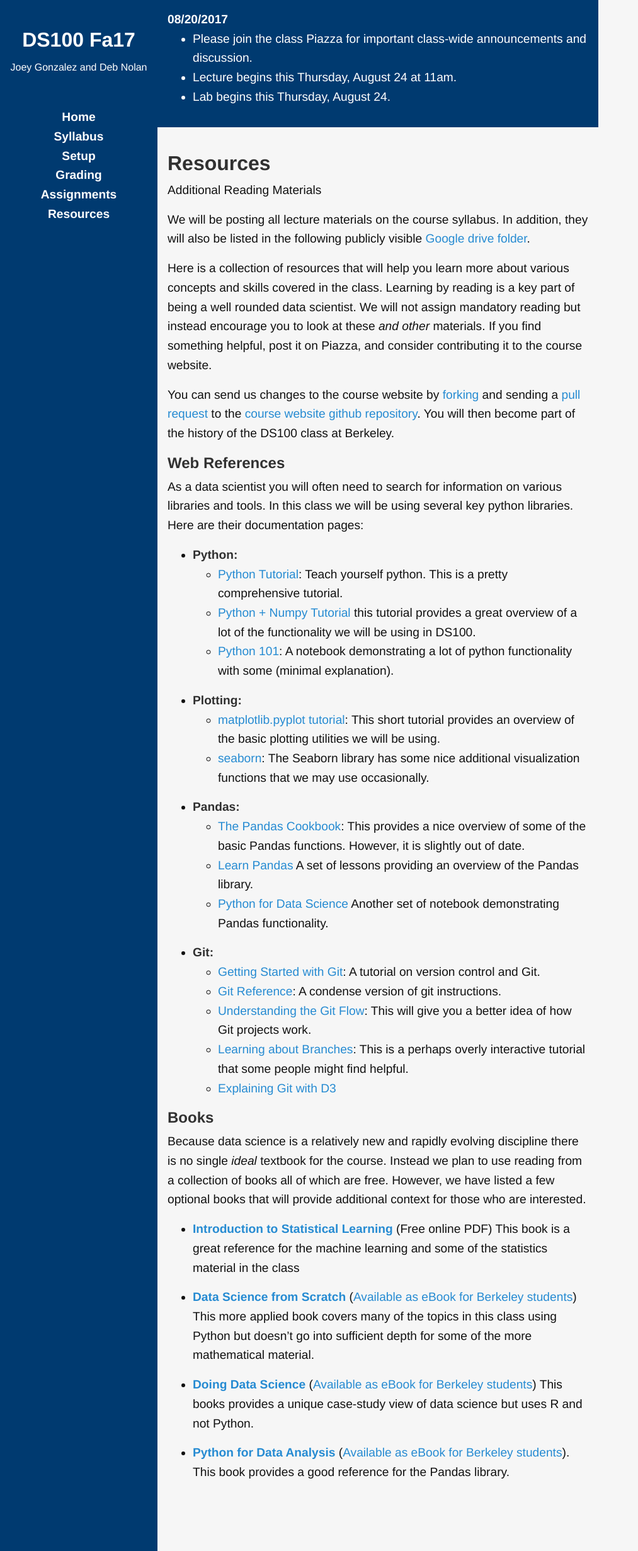
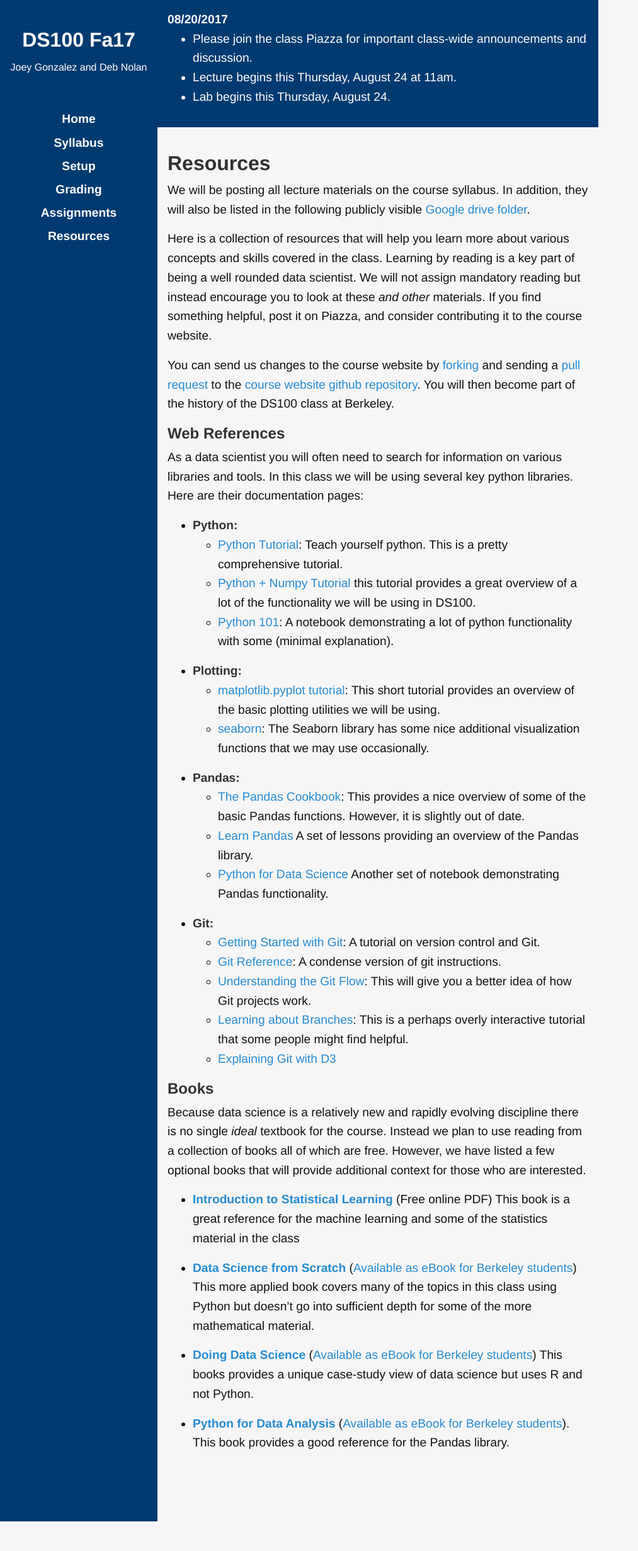
Before and after one commit to DS-100/fa17, a Jekyll site: the page built from resources.md, in a window 1280 px wide. Shown: the whole page at 63% size, without its empty margins (0-1013 px from the left). Built offline with Jekyll 4.4.1, drawn with Linux system fonts in a browser that asks for light colours; after the commit the page ends 2415 px from its top, so only the background shows below that.

Commit message:
More touchups

```diff
--- a/assets/css/ds100.css
+++ b/assets/css/ds100.css
@@ -47,6 +47,7 @@
    */
   display: flex;
   flex-direction: column;
+  min-height: 100vh;
 
   background-color: var(--bg-color);
   color: var(--text-color);
@@ -95,7 +96,8 @@
 }
 
     .sidebar__title {
-      margin-bottom: 20px;
+      /* Don't actually display this until we get enough screen space. */
+      display: none;
     }
 
 .navigation {
@@ -106,6 +108,7 @@
 }
 
     .navigation__link {
+      margin: 0.2rem;
       color: var(--sidebar-text-color);
       font-weight: 700;
     }
@@ -117,6 +120,7 @@
   }
 
       .sidebar__title {
+        display: block;
         margin-bottom: 50px;
       }
 
--- a/resouces.md
+++ b/resources.md
@@ -1,21 +1,13 @@
 ---
 layout: page
 title: "Resources"
-description: "Additional Reading Materials"
 ---
-
-
 
 We will be posting all lecture materials on the course syllabus.  In addition, they will also be listed in the following publicly visible [Google drive folder](https://drive.google.com/drive/folders/0Bze55lezLJhIM3BBRW0wc0lXQWs).
 
 Here is a collection of resources that will help you learn more about various concepts and skills covered in the class.  Learning by reading is a key part of being a well rounded data scientist.  We will not assign mandatory reading but instead encourage you to look at these _and other_ materials.  If you find something helpful, post it on Piazza, and consider contributing it to the course website.
 
-
 You can send us changes to the course website by [forking](https://help.github.com/articles/fork-a-repo/) and sending a [pull request](https://help.github.com/articles/about-pull-requests/) to the [course website github repository](https://github.com/DS-100/fa17).  You will then become part of the history of the DS100 class at Berkeley.
-
-
-
-
 
 ## Web References
 
```
Also changed, not shown: grading.md (+0 -1 lines), syllabus.md (+0 -1 lines).
